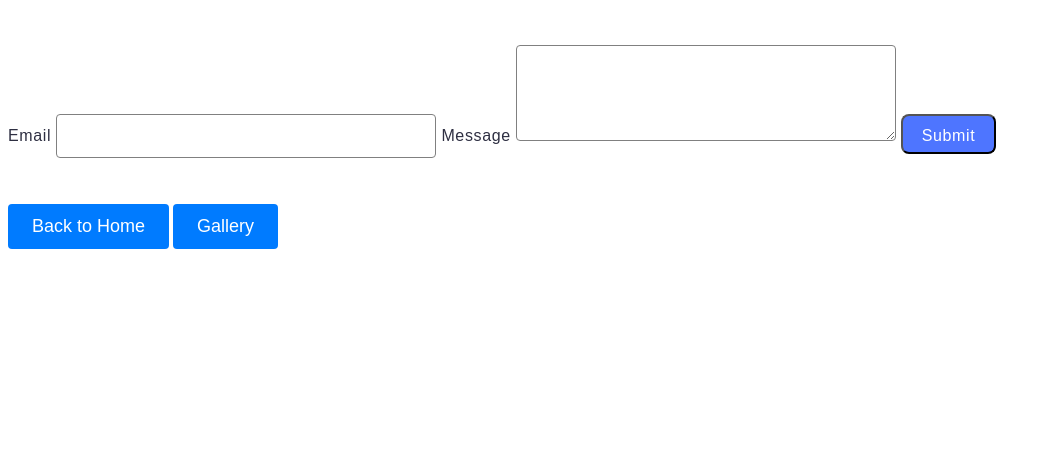
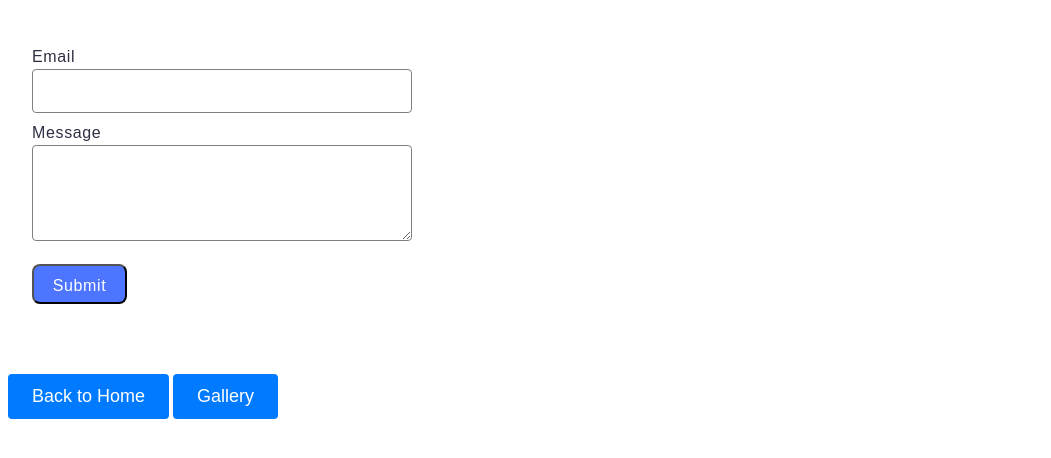
Before and after one commit to ods-fsd/goit-js-hw-09, a website built with Vite: page src/2-form.html in a window 1280 px wide. Shown: the part 106-564 px from the top of the page, without its empty margins (0-1051 px from the left). Built offline with nearby package versions, Linux system fonts and the light colour scheme.

Commit message:
Fix class name for feedback form in CSS for consistency

```diff
--- a/src/css/form.css
+++ b/src/css/form.css
@@ -3,7 +3,7 @@
   font-size: 48px;
   margin: 48px;
 }
-.form {
+.feedback-form {
   display: flex;
   flex-direction: column;
   gap: 8px;
```
